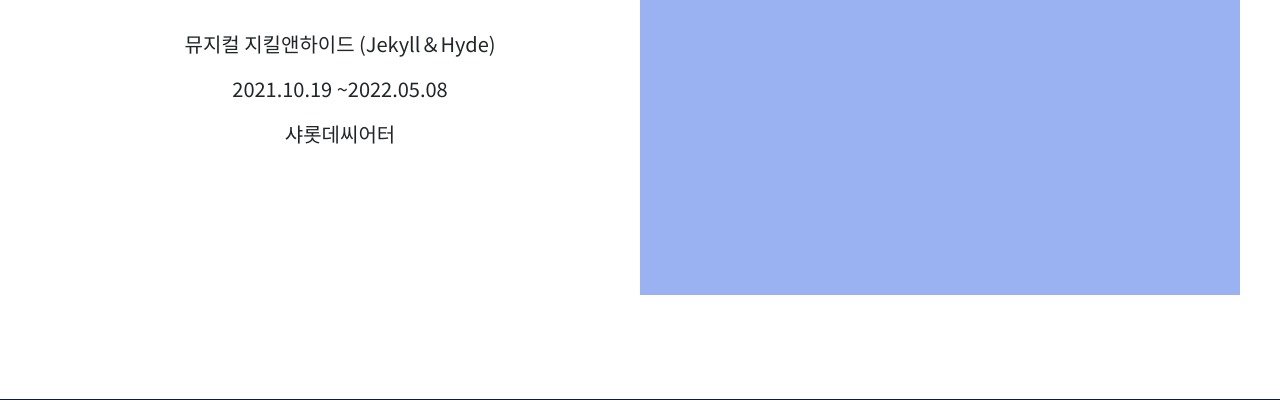
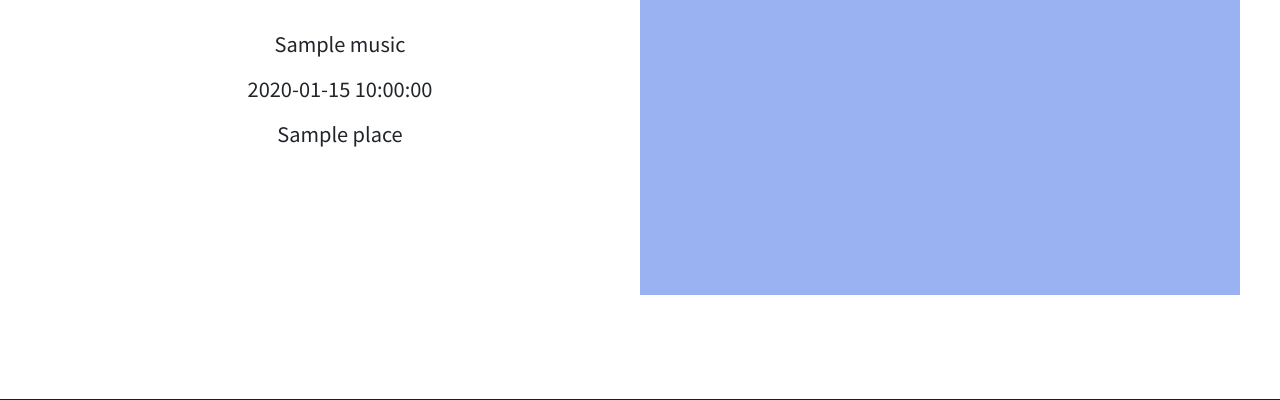
Before and after one commit to ryurim0109/6jo-miniproject, a Flask app: template templates/detail.html in a window 1280 px wide. Shown: the part 731-1131 px from the top of the page. Run offline with Flask 2, Linux system fonts and the light colour scheme; the template is opened without the code that fills it: most values are stand-ins (such as "Sample title", 1, 10 or a date in 2020); grey boxes marked "Sample" are stand-in pictures; some libraries are stand-ins or nearby versions.

Commit message:
..디테일 페이지로 이동 실패..

```diff
--- a/app.py
+++ b/app.py
@@ -16,13 +16,13 @@
 db = client.sign_up
 
 
-
+##############메인페이지에 뮤지컬 정보 붙여넣기###############
 @app.route('/')
 def home():
-    musical = list(db.musicals.find({}, {'id':False}))
-    return render_template('index.html', musical=musical)
+    musicals = list(db.musicals.find({}, {'id':False}))
+    return render_template('index.html', musicals=musicals)
 
-
+##############회원가입###############
 @app.route('/signup')
 def signup():
     return render_template('signup.html')
@@ -62,16 +62,13 @@
 
 
 
-#########################################################
-#민철님
-#########################################################
+
 
 
 
 
 #########################################################
-#예령님
-#########################################################
+#예령님 더보기 버튼
 
 
 
@@ -84,9 +81,6 @@
 
 musicals = soup.select('table > tbody > tr')
 
-@app.route('/detail')
-def detail():
-    return render_template('detail.html')
 
 
 @app.route("/list", methods=["GET"])
@@ -98,9 +92,13 @@
     return jsonify({'musicals': musical_list, 'last_page': last_page})
 
 
-#########################################################
-#유림
-#########################################################
+##########################디테일 페이지로 이동###############################
+
+@app.route('/detail/<keyword>')
+def detail(keyword):
+    music = list(db.musicals.find_one({'title': keyword}, {'id': False}))
+    return render_template('detail.html', music=music)
+
 
 
 #########################################################
--- a/templates/detail.html
+++ b/templates/detail.html
@@ -38,16 +38,16 @@
       <div id="musical_information">
         <div id="m_i">
           <img
-                  src="https://ticketimage.interpark.com/Play/image/large/21/21007693_p.gif"
+                  src="{{ music.image }}"
                   title=""
                   width="300px"
                   height="400px"
                   alt=""
                 />
 
-            <p class="m_title">뮤지컬 지킬앤하이드 (Jekyll＆Hyde)</p>
-            <p class="m_period">2021.10.19 ~2022.05.08</p>
-            <p class="m_place">샤롯데씨어터</p>
+            <p class="m_title">{{ music.title }}</p>
+            <p class="m_period">{{ music.date }}</p>
+            <p class="m_place">{{ music.place }}</p>
           </div>
         <div id="comment_box">
           <div id="c_box" class="form-floating mb-3">
```
Also changed, not shown: templates/index.html (+6 -5 lines).
